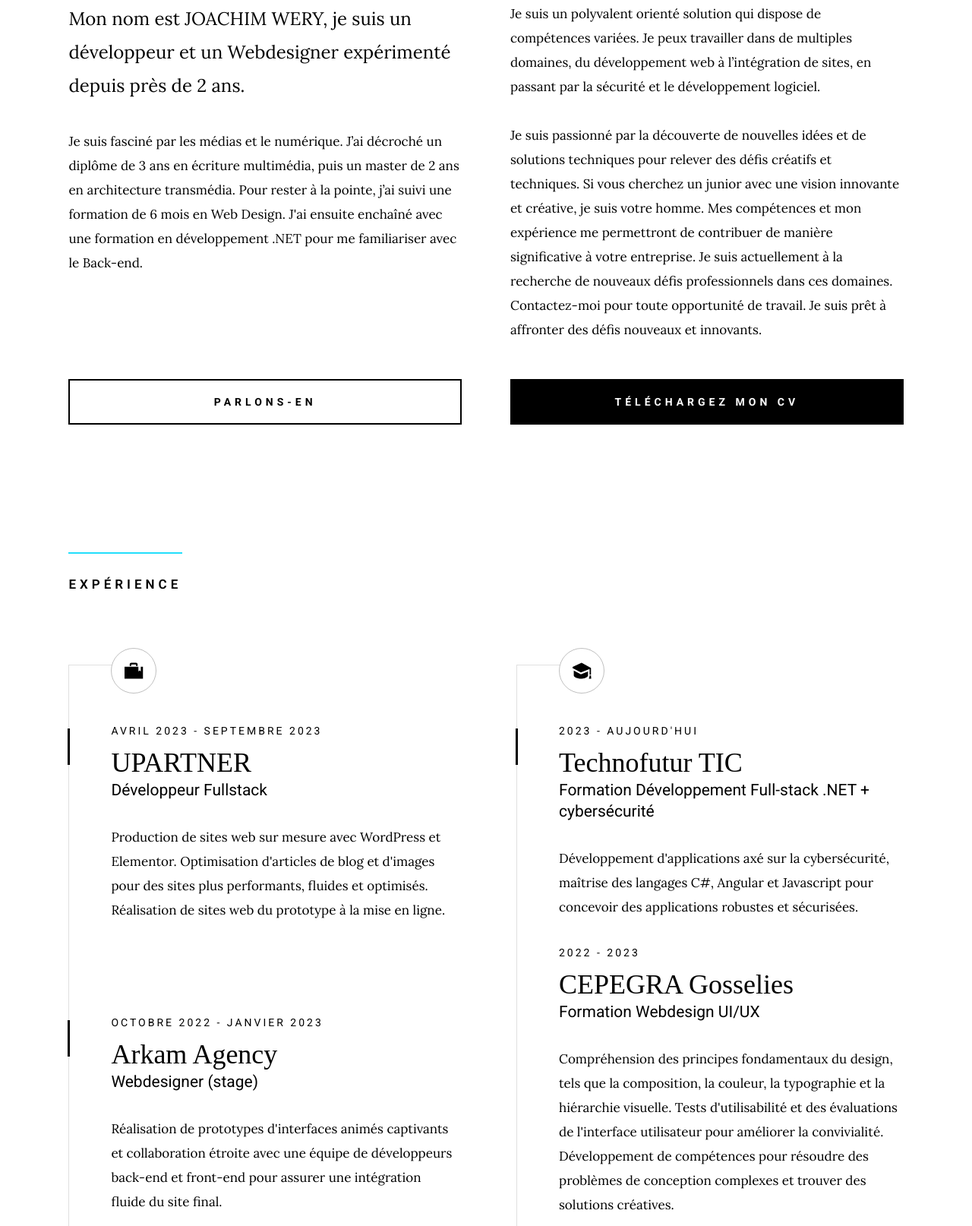
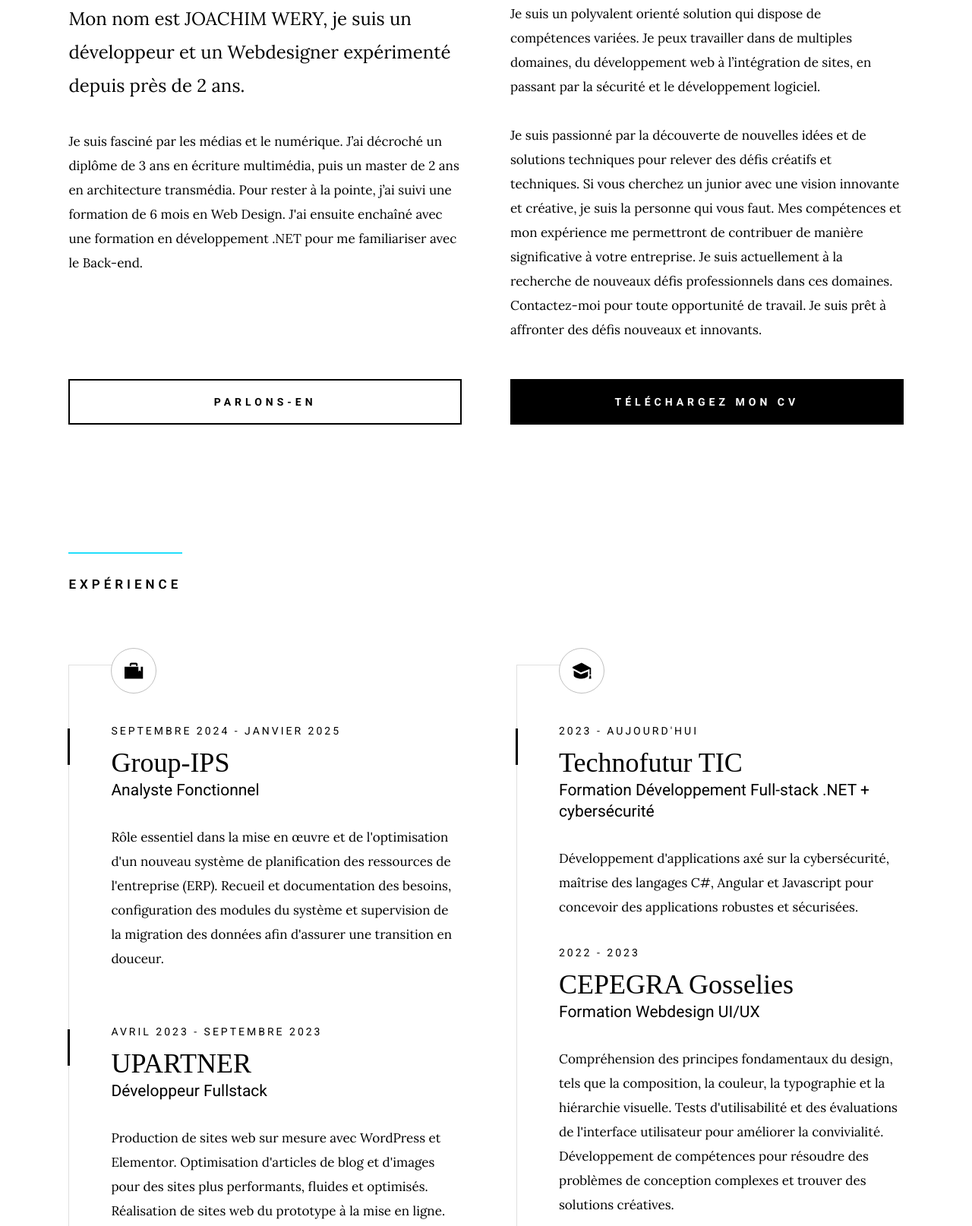
Before and after one commit to Jwery/joachimwery.tech, a plain HTML site: page index.html in a window 1280 px wide. Shown: the part 1121-2735 px from the top of the page at 76% size. Drawn offline with Linux system fonts and the light colour scheme; a web font is replaced by a local one.

Commit message:
Mise à jour 2025

```diff
--- a/index.html
+++ b/index.html
@@ -129,7 +129,7 @@
 
                     <p>
 
-                        Je suis passionné par la découverte de nouvelles idées et de solutions techniques pour relever des défis créatifs et techniques. Si vous cherchez un junior avec une vision innovante et créative, je suis votre homme. Mes compétences et mon expérience me permettront de contribuer de manière significative à votre entreprise. Je suis actuellement à la recherche de nouveaux défis professionnels dans ces domaines. Contactez-moi pour toute opportunité de travail. Je suis prêt à affronter des défis nouveaux et innovants.
+                        Je suis passionné par la découverte de nouvelles idées et de solutions techniques pour relever des défis créatifs et techniques. Si vous cherchez un junior avec une vision innovante et créative, je suis la personne qui vous faut. Mes compétences et mon expérience me permettront de contribuer de manière significative à votre entreprise. Je suis actuellement à la recherche de nouveaux défis professionnels dans ces domaines. Contactez-moi pour toute opportunité de travail. Je suis prêt à affronter des défis nouveaux et innovants.
                     </p>
                 </div>
             </div>
@@ -160,6 +160,18 @@
 
                         <div class="timeline__icon-wrap">
                             <span class="timeline__icon timeline__icon--work"></span>
+                        </div>
+
+                        <div class="timeline__block">
+                            <div class="timeline__bullet"></div>
+                            <div class="timeline__header">
+                                <p class="timeline__timeframe">Septembre 2024 - Janvier 2025</p>
+                                <h3 class="item-title">Group-IPS</h3>
+                                <h5>Analyste Fonctionnel</h5>
+                            </div>
+                            <div class="timeline__desc">
+                                <p>Rôle essentiel dans la mise en œuvre et de l'optimisation d'un nouveau système de planification des ressources de l'entreprise (ERP). Recueil et documentation des besoins, configuration des modules du système et supervision de la migration des données afin d'assurer une transition en douceur.</p>
+                            </div>
                         </div>
 
                         <div class="timeline__block">
@@ -592,7 +604,7 @@
     <footer>
         <div class="row">
             <div class="column large-full ss-copyright">
-                <span>© Joachim Wéry 2023-2024</span>
+                <span>© Joachim Wéry 2024-2025</span>
 
             <div class="ss-go-top">
                 <a class="smoothscroll" title="Back to Top" href="#top"></a>
```
Also changed, not shown: english.html (+13 -1 lines).
